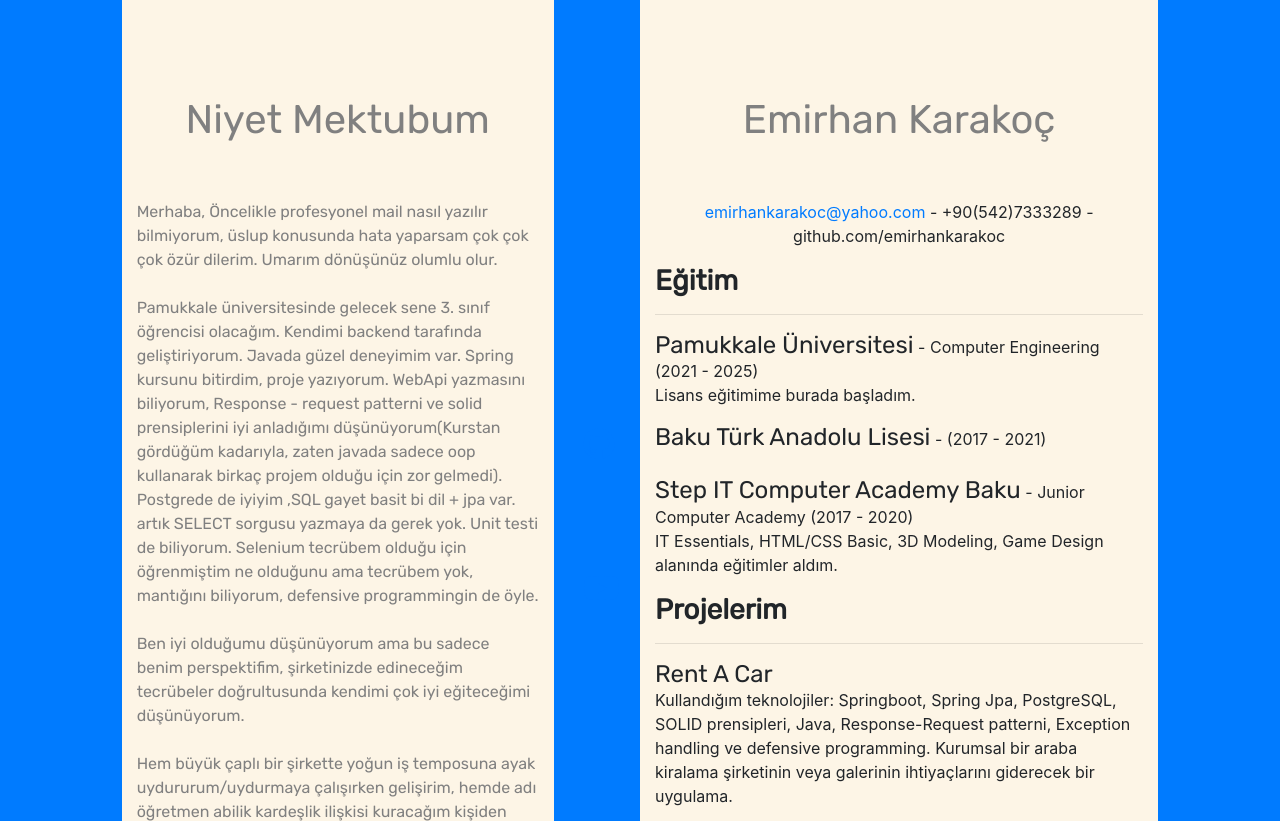
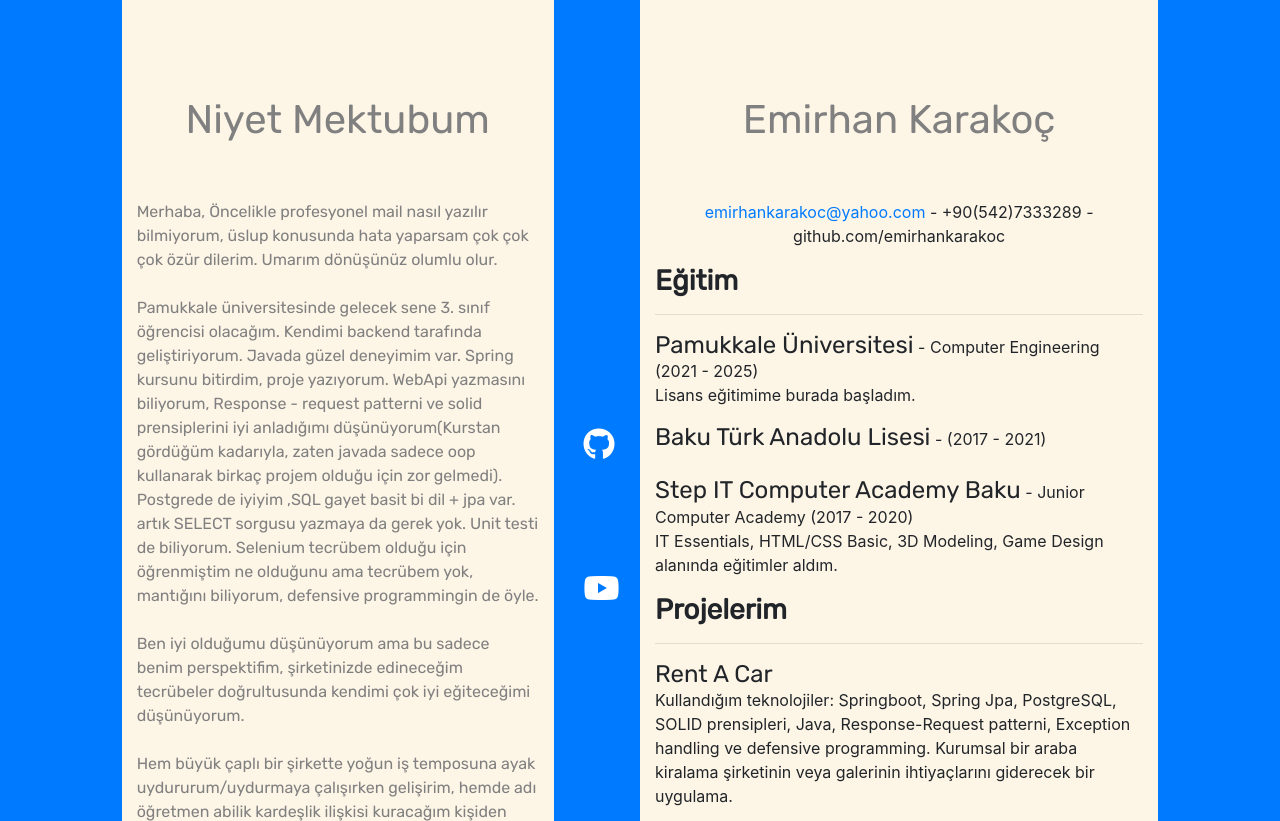
Before and after one commit to emirhankarakoc/cv_websitem, a plain HTML site: page index.html in a window 1280 px wide. Shown: the top 821 px of the page. Drawn offline with nearby package versions, Linux system fonts and the light colour scheme; a web font is replaced by a local one.

Commit message:
Update index.html sonuncu+1

```diff
--- a/index.html
+++ b/index.html
@@ -4,6 +4,7 @@
     <meta charset="UTF-8">
     <meta name="viewport" content="width=device-width, initial-scale=1.0">
     <title>Emirhan Karakoc's CV Website</title>
+    <link rel="icon" type="image/png" href="https://media.licdn.com/dms/image/D4D03AQHXCCOocgwLgg/profile-displayphoto-shrink_800_800/0/1677079142059?e=1695859200&v=beta&t=fwnqYiqmAzrWaiPwl58944USdGLnmIaSVwK_6DXgZDg"/>
     <link rel="stylesheet" href="https://cdn.jsdelivr.net/npm/bootstrap@4.6.2/dist/css/bootstrap.min.css" integrity="sha384-xOolHFLEh07PJGoPkLv1IbcEPTNtaed2xpHsD9ESMhqIYd0nLMwNLD69Npy4HI+N" crossorigin="anonymous">
     <link rel="stylesheet" href="https://cdnjs.cloudflare.com/ajax/libs/font-awesome/6.4.0/css/all.min.css" integrity="sha512-iecdLmaskl7CVkqkXNQ/ZH/XLlvWZOJyj7Yy7tcenmpD1ypASozpmT/E0iPtmFIB46ZmdtAc9eNBvH0H/ZpiBw==" crossorigin="anonymous" referrerpolicy="no-referrer" />
     <link rel="preconnect" href="https://fonts.googleapis.com">
@@ -67,10 +68,10 @@
                             <div class="container" style="text-align: center;">
                                 <br><br><br><br><br><br>
                                 <br><br><br><br><br><br>
-                                <a style="text-decoration: none;" href="https://github.com/emirhankarakoc">                    <i class=" fa-brands fa-github fa-2xl"></i>
+                                <a style="text-decoration: none;" href="https://github.com/emirhankarakoc">                    <i class="fa-brands fa-2xl fa-github" style="color: #ffffff;"></i>
                                 </a>
                                 <br><br><br><br><br><br>
-                                <a style="text-decoration: none;" href="https://www.youtube.com/@emirwildrift">                    <i class="fa-brands fa-youtube fa-2xl"></i>
+                                <a style="text-decoration: none;" href="https://www.youtube.com/@emirwildrift">                    <i class="fa-brands fa-youtube fa-2xl" style="color: #ffffff;"></i>
                                 </a>
 
                             </div>
```
